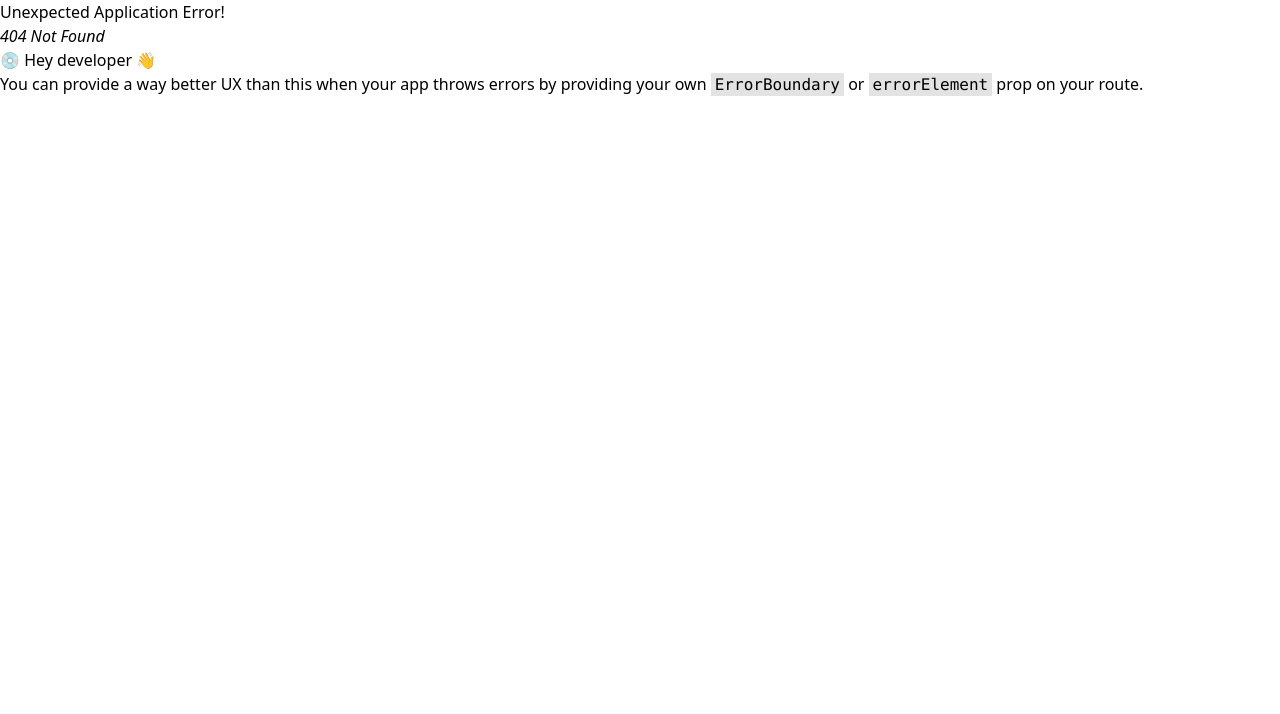
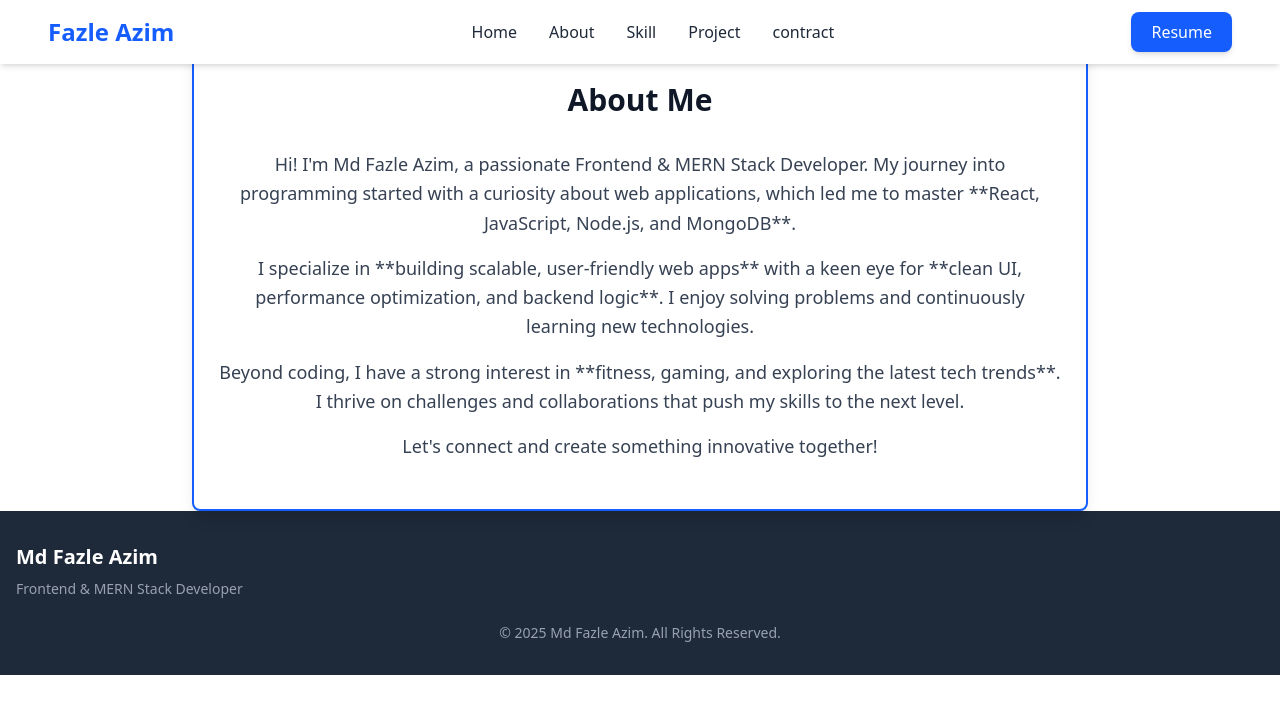
Before and after one commit to azim622/azim-portfolio, a React (Vite) app: page /about in a window 1280 px wide. Before the commit this address had no page. Shown: the top 714 px of the page. Built offline with nearby package versions, Linux system fonts and the light colour scheme.

Commit message:
added a link

```diff
--- a/src/Components/AboutMe.jsx
+++ b/src/Components/AboutMe.jsx
@@ -9,7 +9,7 @@ const AboutMe = () => {
                     initial={{ opacity: 0, y: -20 }}
                     animate={{ opacity: 1, y: 0 }}
                     transition={{ duration: 0.8 }}
-                    className="text-3xl font-bold text-gray-900 mb-4"
+                    className="text-3xl font-bold text-gray-900 my-8"
                 >
                     About Me
                 </motion.h2>
--- a/src/Components/Designation.jsx
+++ b/src/Components/Designation.jsx
@@ -5,7 +5,7 @@ import { FaGithub, FaLinkedin, FaTwitter, FaFacebook } from 'react-icons/fa';
 const Designation = () => {
   return (
     <div>
-       <section className="flex flex-col md:flex-row items-center justify-between  max-w-7xl mx-auto px-4 sm:px-6 lg:px-8 py-24">
+       <section className="flex flex-col md:flex-row items-center justify-between  max-w-7xl mx-auto px-4 -mr-8 sm:px-6 lg:px-8 py-24">
               {/* Information Section */}
               <motion.div
                 initial={{ opacity: 0, x: -50 }}
--- a/src/Components/Education.jsx
+++ b/src/Components/Education.jsx
@@ -10,28 +10,29 @@ const Education = () => {
     },
     {
       degree: 'Higher Secondary Certificate (HSC)',
-          institution: 'Ideal College , Dhanmondi',
+      institution: 'Ideal College, Dhanmondi',
       year: '2017 - 2018',
       description: 'Completed high school with a focus on science subjects, particularly mathematics and computer science.',
     },
   ];
 
   return (
-        <div>
-            <section className="mx-16  my-10">
-      <h2 className="text-3xl font-semibold text-center text-gray-800 mb-6">Educational Qualification</h2>
-      <div className="border-2 border-green-500 p-6 rounded-lg bg-gray-50">
+    <section className="mx-auto max-w-4xl my-16 p-8 bg-gradient-to-r from-green-400 to-blue-500 text-white rounded-lg shadow-lg">
+      <h2 className="text-4xl font-bold text-center mb-8">Educational Qualification</h2>
+      <div className="space-y-6">
         {educationData.map((education, index) => (
-          <div className={`py-4 ${index !== educationData.length - 1 ? 'border-b border-gray-300' : ''}`} key={index}>
-            <h3 className="text-2xl font-semibold text-green-500 mb-2">{education.degree}</h3>
-            <p><strong className="text-gray-700">Institution:</strong> {education.institution}</p>
-            <p><strong className="text-gray-700">Year:</strong> {education.year}</p>
-            <p><strong className="text-gray-700">Description:</strong> {education.description}</p>
+          <div
+            className="p-6 bg-white text-gray-900 rounded-lg shadow-md transform transition duration-300 hover:scale-105"
+            key={index}
+          >
+            <h3 className="text-2xl font-semibold text-blue-600">{education.degree}</h3>
+            <p className="text-lg"><strong className="text-gray-700">Institution:</strong> {education.institution}</p>
+            <p className="text-lg"><strong className="text-gray-700">Year:</strong> {education.year}</p>
+            <p className="text-lg"><strong className="text-gray-700">Description:</strong> {education.description}</p>
           </div>
         ))}
       </div>
     </section>
-        </div>
   );
 };
 
--- a/src/Components/MyProject.jsx
+++ b/src/Components/MyProject.jsx
@@ -37,7 +37,7 @@ const MyProject = () => {
 
   return (
     <div>
-      <section className="mx-16 my-10">
+      <section className="mx-16 my-16">
         <h2 className="text-3xl font-semibold text-center text-gray-800 mb-6">Projects</h2>
         <div className="grid grid-cols-1 md:grid-cols-2 lg:grid-cols-3 gap-6">
           {projectsData.map((project) => (
@@ -54,7 +54,7 @@ const MyProject = () => {
 
                   <button
 
-                    className="bg-green-500 text-white px-4 py-2 rounded-md hover:bg-green-600 transition duration-300"
+                    className="bg-blue-600 text-white px-4 py-2 rounded-md hover:bg-green-600 transition duration-300"
                   >
                     View More
                   </button>
--- a/src/Components/Navbar.jsx
+++ b/src/Components/Navbar.jsx
@@ -1,4 +1,5 @@
 import { useState } from "react";
+import { Link } from "react-router-dom";
 
 const Navbar = () => {
   const [isOpen, setIsOpen] = useState(false);
@@ -11,11 +12,12 @@ const Navbar = () => {
 
         {/* Desktop Menu */}
         <div className="hidden md:flex space-x-8">
-          <a href="#home" className="cursor-pointer text-gray-800 hover:text-blue-600 transition">Home</a>
-          <a href="#about" className="cursor-pointer text-gray-800 hover:text-blue-600 transition">About</a>
-          <a href="#skills" className="cursor-pointer text-gray-800 hover:text-blue-600 transition">Skills</a>
-          <a href="#projects" className="cursor-pointer text-gray-800 hover:text-blue-600 transition">Projects</a>
-          <a href="#contact" className="cursor-pointer text-gray-800 hover:text-blue-600 transition">Contact</a>
+          <Link to="/" className="cursor-pointer text-gray-800 hover:text-blue-600 transition">Home</Link>
+          <Link to="/about" className="cursor-pointer text-gray-800 hover:text-blue-600 transition">About</Link>
+          <Link to="/skill" className="cursor-pointer text-gray-800 hover:text-blue-600 transition">Skill</Link>
+          <Link to="/project" className="cursor-pointer text-gray-800 hover:text-blue-600 transition">Project</Link>
+          <Link to="/contract" className="cursor-pointer text-gray-800 hover:text-blue-600 transition">contract</Link>
+
         </div>
 
         {/* Resume Button */}
```
Also changed, not shown: src/Routes.jsx (+18 -1 lines). Lines whose indentation alone changed are shown as unchanged.
